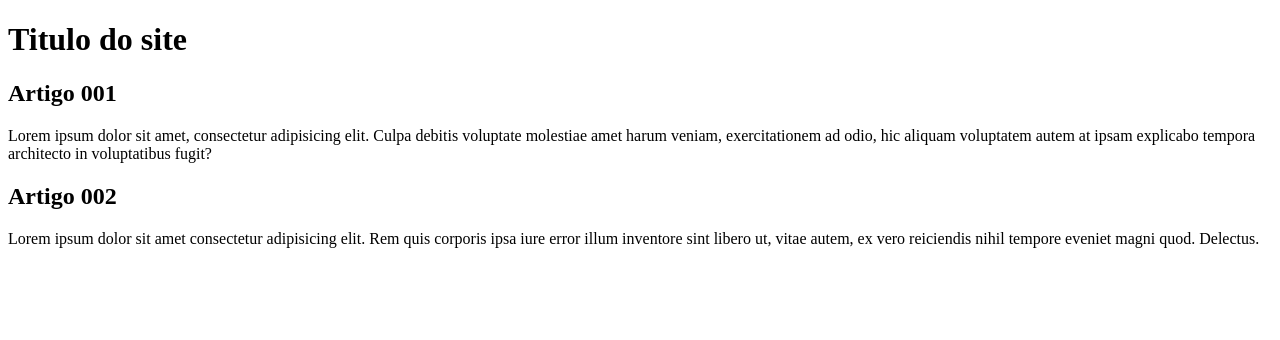
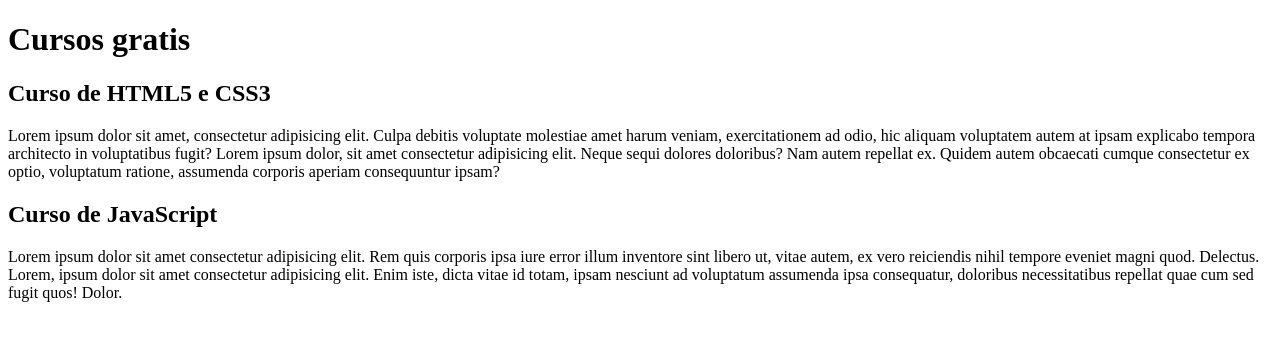
Before and after one commit to GabrielBaiaDias/projeto-site, a plain HTML site: page index.html in a window 1280 px wide. Drawn offline with Linux system fonts and the light colour scheme.

Commit message:
Adicionando o conteudo
Comecei a adicionar o conteudo.

```diff
--- a/index.html
+++ b/index.html
@@ -8,18 +8,18 @@
 <body>
     <main>
         <header>
-            <h1>Titulo do site</h1>
+            <h1>Cursos gratis</h1>
         </header>
         <article>
-            <h2>Artigo 001</h2>
+            <h2>Curso de HTML5 e CSS3</h2>
             <p>
-                Lorem ipsum dolor sit amet, consectetur adipisicing elit. Culpa debitis voluptate molestiae amet harum veniam, exercitationem ad odio, hic aliquam voluptatem autem at ipsam explicabo tempora architecto in voluptatibus fugit?
+                Lorem ipsum dolor sit amet, consectetur adipisicing elit. Culpa debitis voluptate molestiae amet harum veniam, exercitationem ad odio, hic aliquam voluptatem autem at ipsam explicabo tempora architecto in voluptatibus fugit? Lorem ipsum dolor, sit amet consectetur adipisicing elit. Neque sequi dolores doloribus? Nam autem repellat ex. Quidem autem obcaecati cumque consectetur ex optio, voluptatum ratione, assumenda corporis aperiam consequuntur ipsam?
             </p>
         </article>
         <article>
-            <h2>Artigo 002</h2>
+            <h2>Curso de JavaScript</h2>
             <p>
-                Lorem ipsum dolor sit amet consectetur adipisicing elit. Rem quis corporis ipsa iure error illum inventore sint libero ut, vitae autem, ex vero reiciendis nihil tempore eveniet magni quod. Delectus.
+                Lorem ipsum dolor sit amet consectetur adipisicing elit. Rem quis corporis ipsa iure error illum inventore sint libero ut, vitae autem, ex vero reiciendis nihil tempore eveniet magni quod. Delectus. Lorem, ipsum dolor sit amet consectetur adipisicing elit. Enim iste, dicta vitae id totam, ipsam nesciunt ad voluptatum assumenda ipsa consequatur, doloribus necessitatibus repellat quae cum sed fugit quos! Dolor.
             </p>
         </article>
     </main>
```
